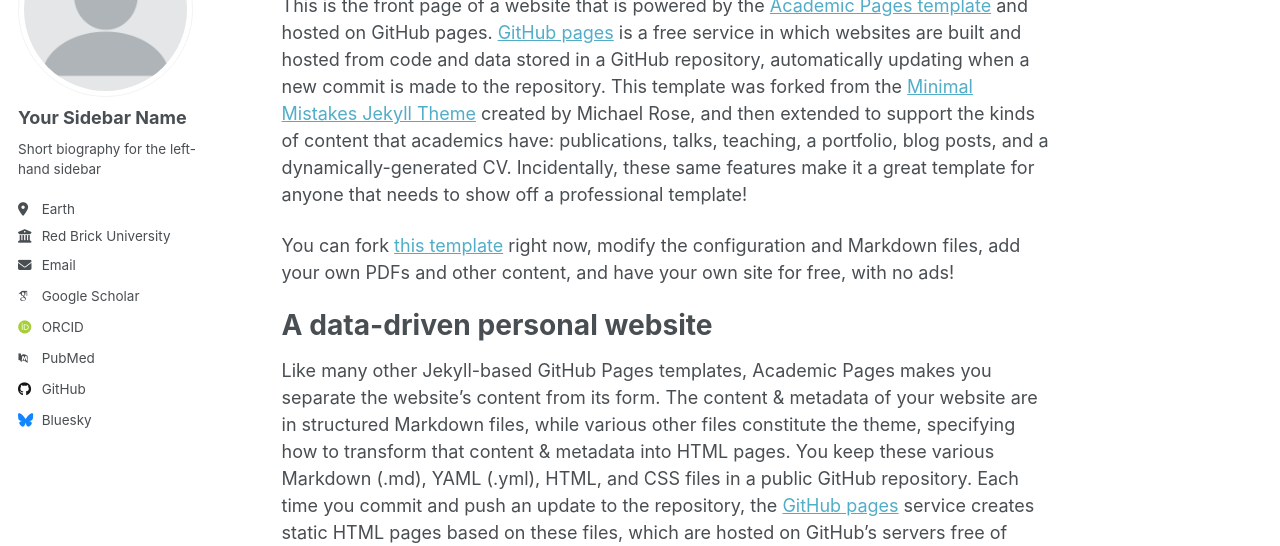
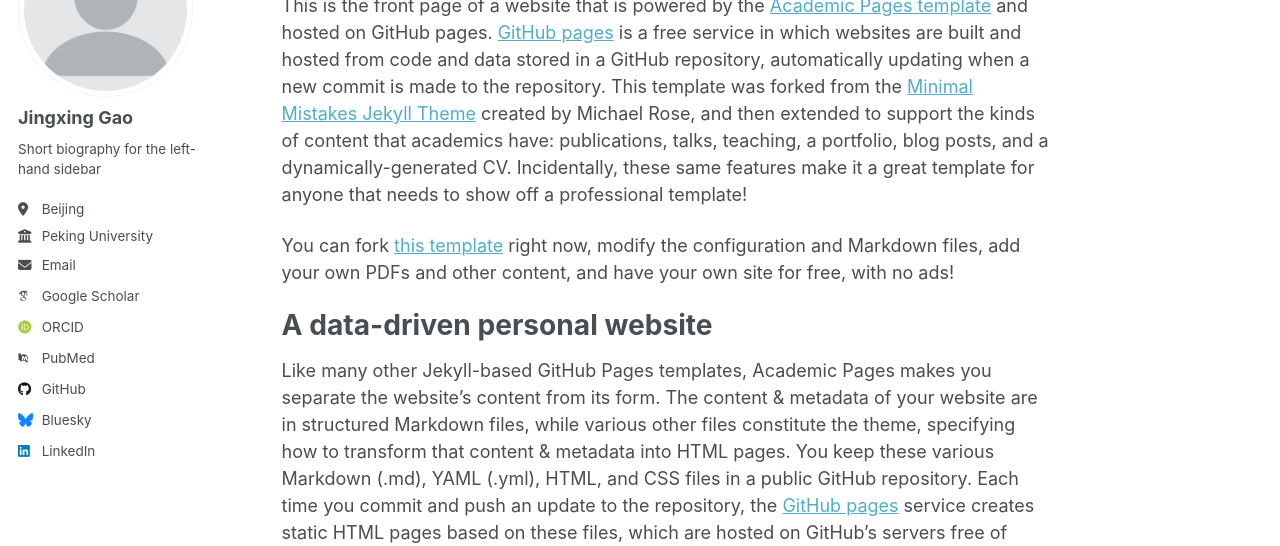
Before and after one commit to gjxstc1/gjxstc1.github.io, a Jekyll site: the page built from _pages/about.md, in a window 1280 px wide. Shown: the part 177-723 px from the top of the page. Built offline with Jekyll 4.4.1, drawn with Linux system fonts in a browser that asks for light colours; some web fonts are replaced; a script that is not in the unit is left out.

Commit message:
Update _config.yml

```diff
--- a/_config.yml
+++ b/_config.yml
@@ -12,10 +12,10 @@
 title                    : "Jingxing Gao / Site Title"
 title_separator          : "-"
 name                     : &name "Jingxing Gao"
-description              : &description "personal description"
-url                      : https://academicpages.github.io # the base hostname & protocol for your site e.g. "https://[your GitHub username].github.io" or if you already have some other page hosted on Github then use "https://[your GitHub username].github.io/[Your Repo Name]"
+description              : &description "Sophomore from Peking University"
+url                      : https://gjxstc1.github.io # the base hostname & protocol for your site e.g. "https://gjxstc1.github.io" or if you already have some other page hosted on Github then use "https://[your GitHub username].github.io/[Your Repo Name]"
 baseurl                  : "" # the subpath of your site, e.g. "/blog"
-repository               : "academicpages/academicpages.github.io"
+repository               : "gjxstc1/gjxstc1.github.io"
 
 # Site Author - The following control what appear as part of the author content on the side bar.
 #               If a field is blank the icon and link will not appear, otherwise it will be shown.
@@ -23,13 +23,13 @@
 author:
   # Biographic information
   avatar           : "profile.png"
-  name             : "Your Sidebar Name"
+  name             : "Jingxing Gao"
   pronouns         : # example: "she/her"
   bio              : "Short biography for the left-hand sidebar"
-  location         : "Earth"
-  employer         : "Red Brick University"
+  location         : "Beijing"
+  employer         : "Peking University"
   uri              : # URL
-  email            : "none@example.org"
+  email            : "gxt6985@gmail.com"
 
   # Academic websites
   academia         : # URL
@@ -61,7 +61,7 @@
   keybase          : # Username
   instagram        : # Username
   lastfm           : # Username
-  linkedin         : # Username
+  linkedin         : Jingxing Gao
   mastodon         : # URL
   medium           : # URL
   pinterest        : # Username
```
